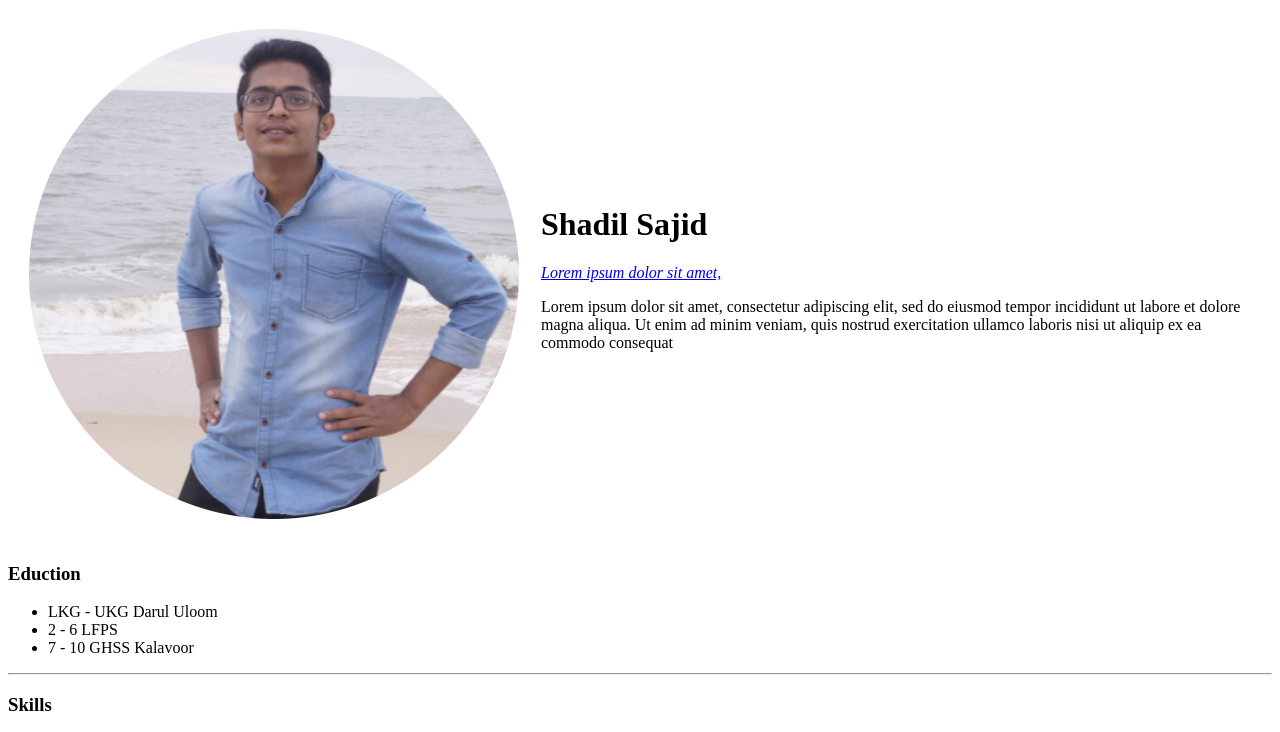
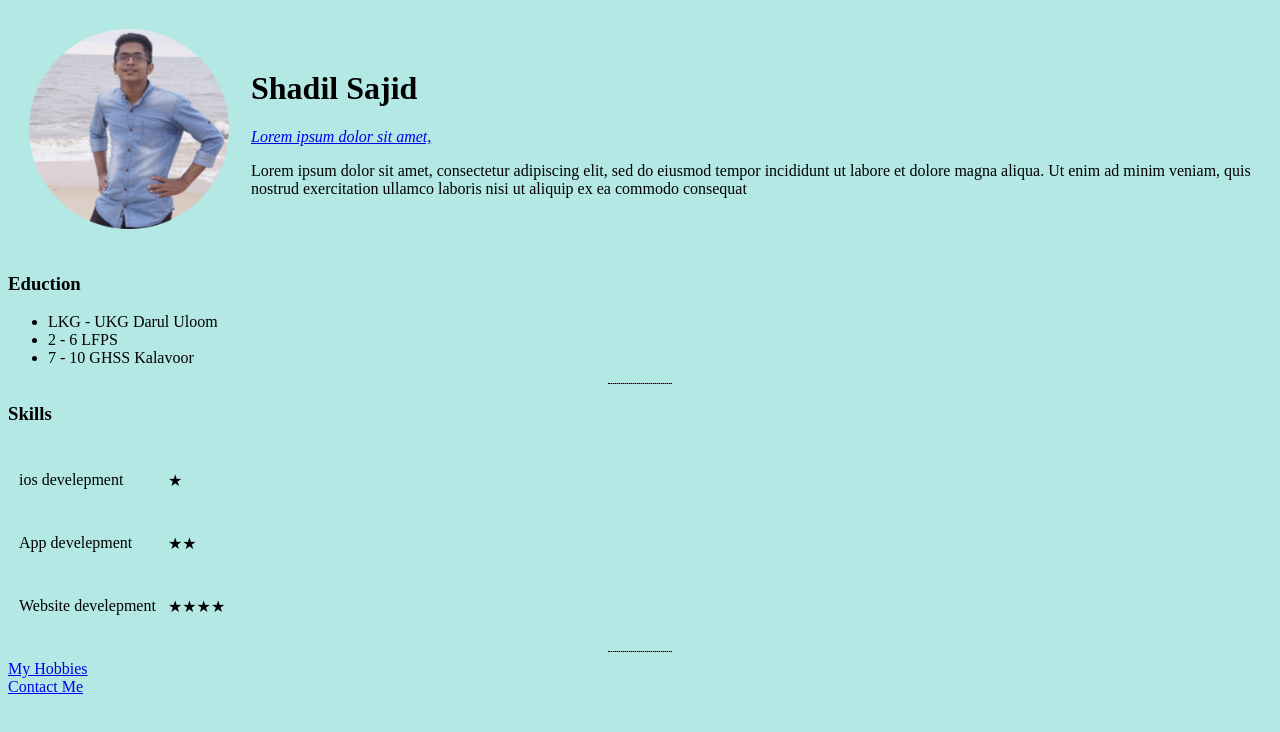
Before and after one commit to TPM3823/CV, a plain HTML site: page index.html in a window 1280 px wide. Shown: the top 732 px of the page. Drawn offline with Linux system fonts and the light colour scheme.

Commit message:
added CSs changed number to dummy etc

```diff
--- /dev/null
+++ b/css/style.css
@@ -0,0 +1,14 @@
+body{
+    background-color: #B3E8E5;
+}
+hr{
+    border-style: none;
+    border-top-style: dotted;
+    border-width: 10%;
+    width: 5%;
+    background-color: grey;
+    border-width: 5 px ;
+}
+img{
+    height: 200px;
+}
--- a/index.html
+++ b/index.html
@@ -5,7 +5,9 @@
     <meta charset="UTF-8">
     <meta http-equiv="X-UA-Compatible" content="IE=edge">
     <meta name="viewport" content="width=device-width, initial-scale=1.0">
+    <link rel="stylesheet" href="css/style.css">
     <title>PW</title>
+
 </head>
 
 <body>
```
Also changed, not shown: Contact.html (+2 -1 lines), hobbies.html (+1 -0 lines).
